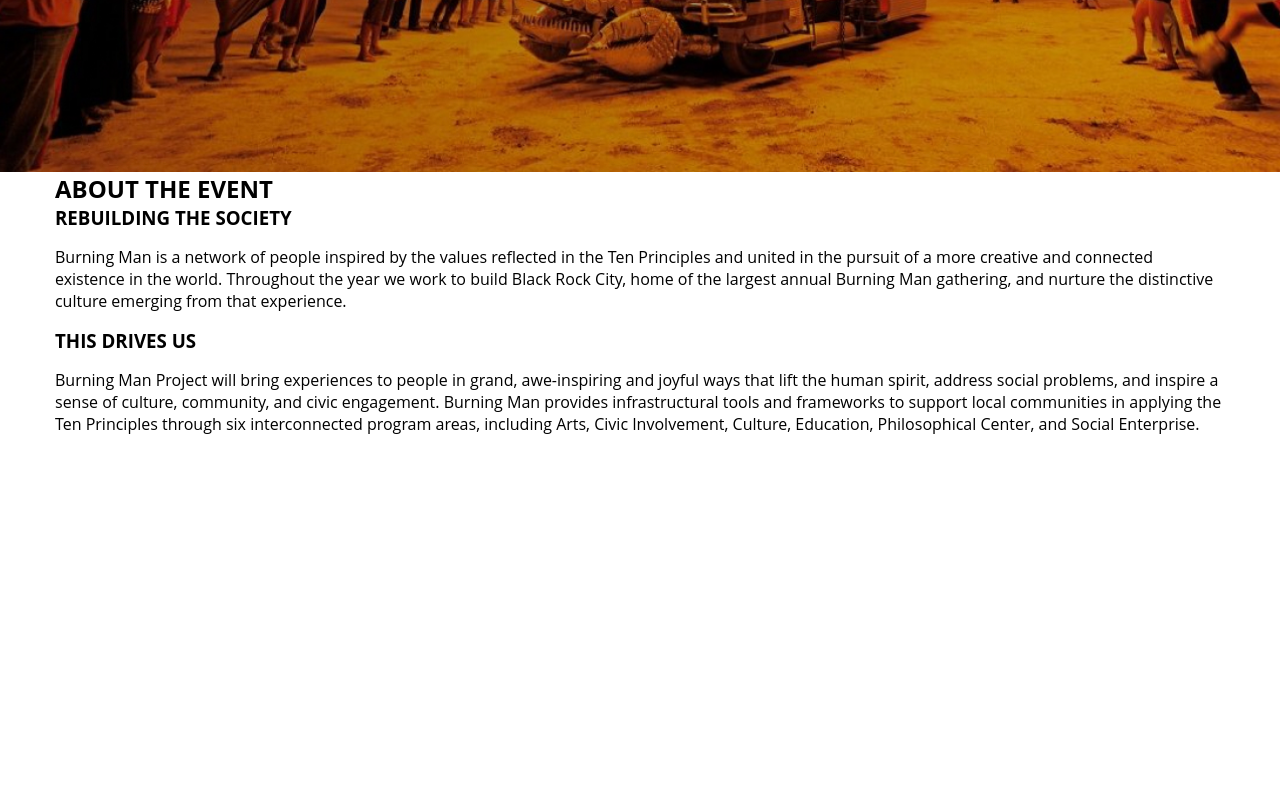
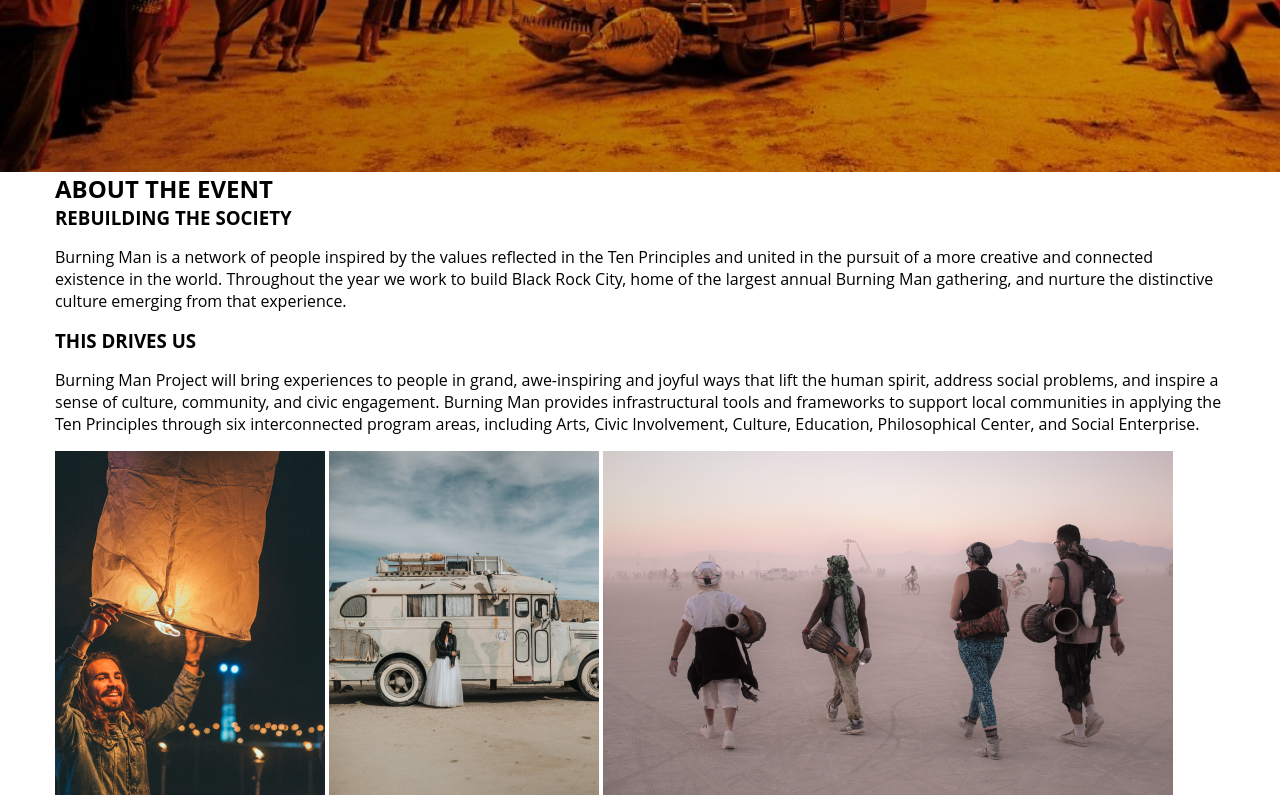
Before and after one commit to pavpavchernov/Burning_Man, a plain HTML site: page index.html in a window 1280 px wide. Shown: the part 733-1533 px from the top of the page. Before the commit the page ends 1184 px from the top, so only its background shows below. Drawn offline with Linux system fonts and the light colour scheme; a web font is replaced by a local one.

Commit message:
add a foto in description

```diff
--- a/index.html
+++ b/index.html
@@ -73,6 +73,11 @@
                         Enterprise.
                     </p>
                 </div>
+                <div class="gallery">
+                    <img src="/img/img1.jpg" alt="Chinese lantern">
+                    <img src="/img/img2.jpg" alt="The car in the desert">
+                    <img src="/img/img3.png" alt="The car in the desert">
+                </div>
             </div>
         </section>
         <!-- Footer -->
```
